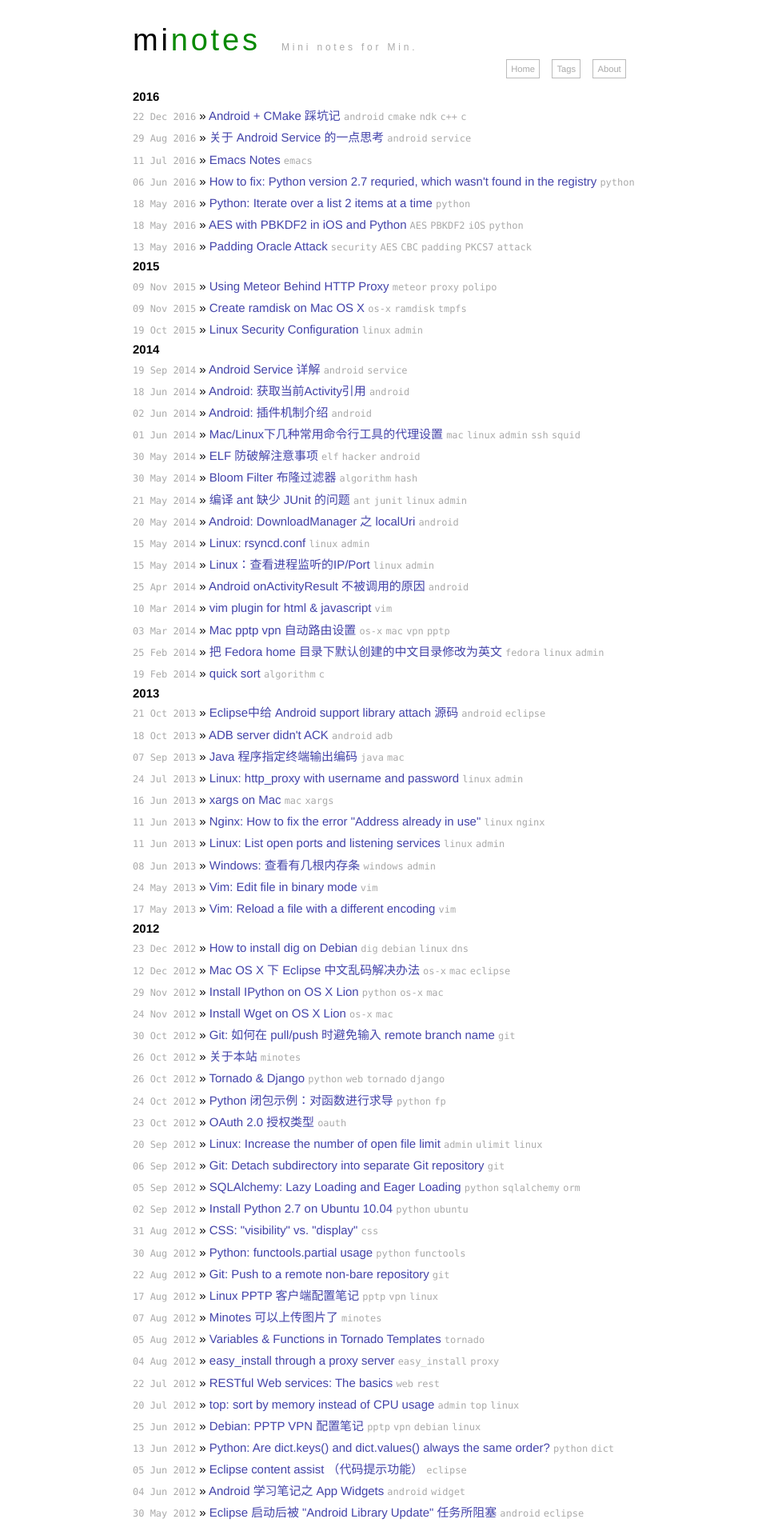
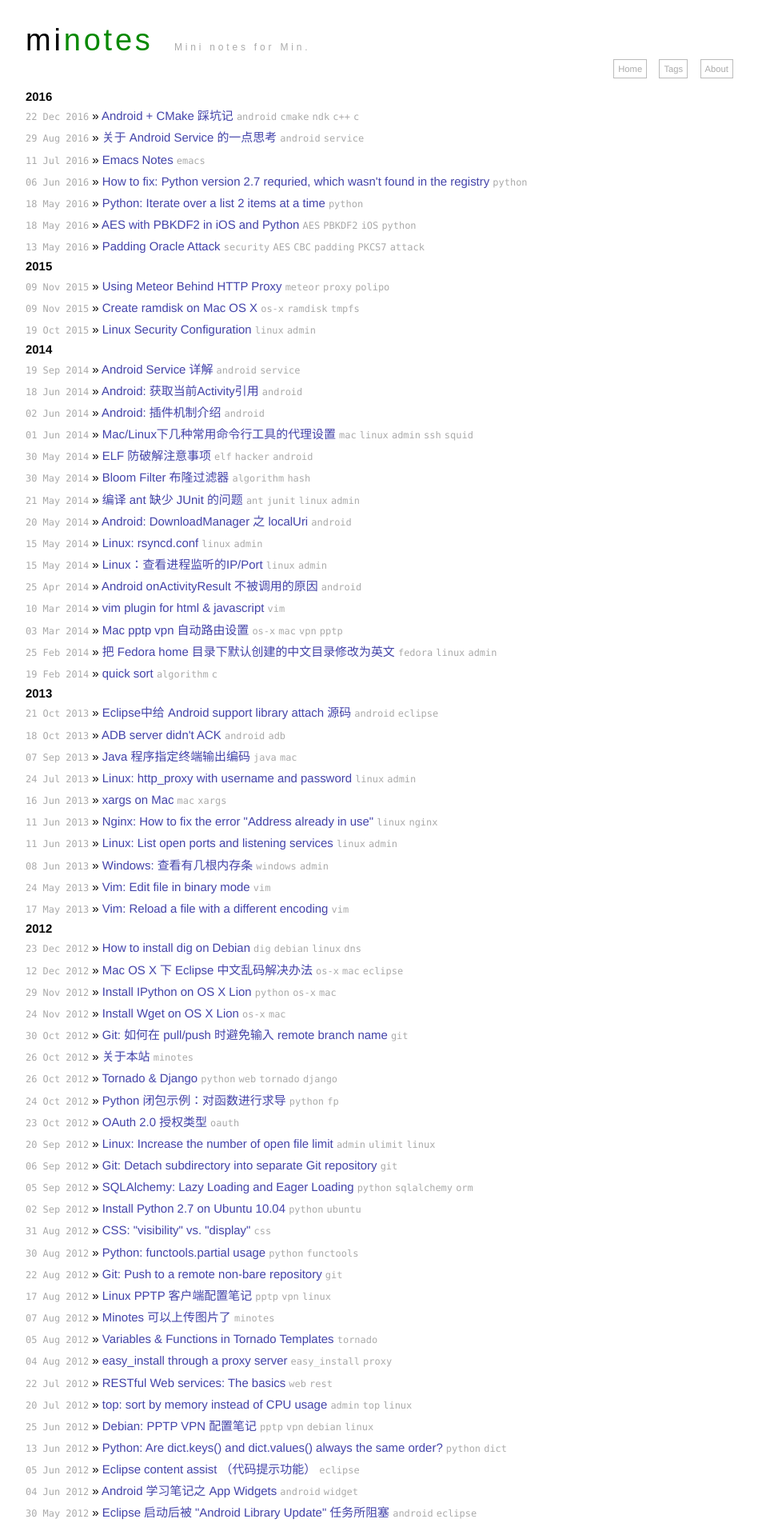
Before and after one commit to mindeng/mindeng.github.io, a Jekyll site: the page built from index.html, in a window 1280 px wide. Shown: the top 1909 px of the page at 80% size, without its empty margins (160-1108 px from the left). Built offline with Jekyll 4.4.1, drawn with Linux system fonts in a browser that asks for light colours.

Commit message:
css updated.

```diff
--- a/static/css/main.css
+++ b/static/css/main.css
@@ -65,7 +65,7 @@ a:hover   { color: #000; }
 .site {
   font-size: 115%;
   text-align: justify;
-  width: 42em;
+  width: 70%;
   margin: .5em auto 2em;
   line-height: 1.5em;
 }
```
